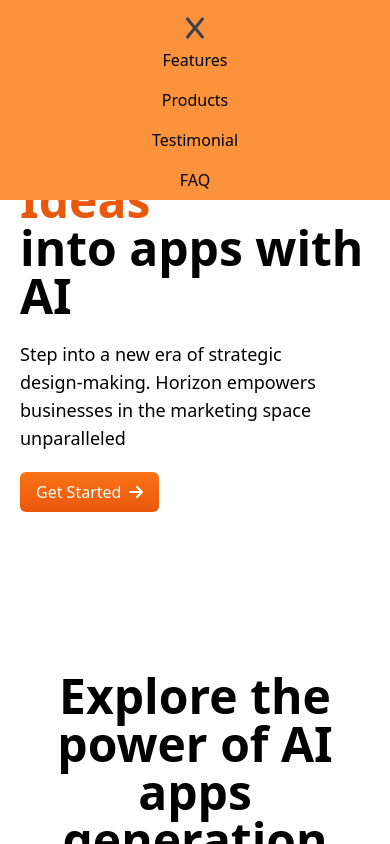
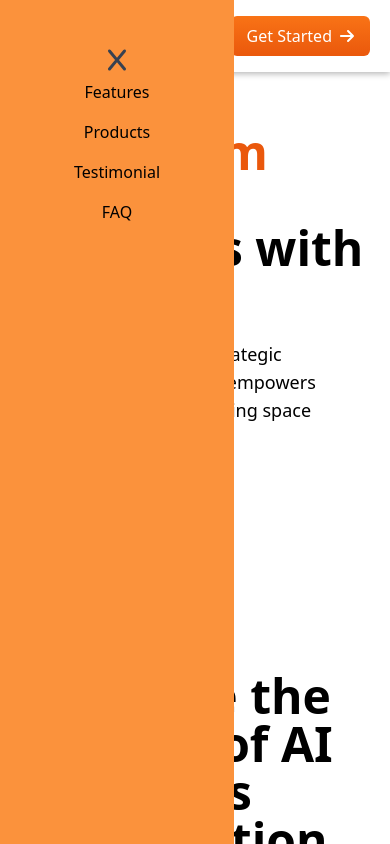
Before and after one commit to kedarlin/1811, a Next.js app: page / in a window 390 px wide. Both pictures are taken after a click on the icon 30 px from the left and 34 px from the top of the page. Shown: the top 844 px of the page. Built offline with nearby package versions, Linux system fonts and the light colour scheme.

Commit message:
added all components

```diff
--- a/src/components/Body.js
+++ b/src/components/Body.js
@@ -29,7 +29,7 @@
           Explore the power of AI apps generation
         </div>
         <div className='body-content-2-bottom text-xl mt-8 w-[100%] md:w-[80%]'>
-          Unlock the full potential of your tech stack with Horizon's intitutive and Unlock the full potential of you tech stack with GenAI's intitutive and
+          Unlock the full potential of your tech stack with Horizon&apos;s intitutive and Unlock the full potential of you tech stack with GenAI&apos;s intitutive and
         </div>
       </div>
 
@@ -42,7 +42,7 @@
             <span className='span text-orange-600'>Unleash</span> the power of AI with GenAI
           </div>
           <div className='body-content-3-left-desc w-[90%] text-lg mt-5'>
-            Stay ahead of the curve with out Dynamic Trend Analysis Feature. Unlock the full potential of your tech stack with Horizon's intitutive and Stay ahead of the curve with our Dynamic Trend Analysis feature. Unlock the full potential of your tech stack with Horizon's intitutive and
+            Stay ahead of the curve with out Dynamic Trend Analysis Feature. Unlock the full potential of your tech stack with Horizon&apos;s intitutive and Stay ahead of the curve with our Dynamic Trend Analysis feature. Unlock the full potential of your tech stack with Horizon&apos;s intitutive and
           </div>
         </div>
       </div>
@@ -53,7 +53,7 @@
             <span className='span text-orange-600'>Unleash</span> the power of AI with GenAI
           </div>
           <div className='body-content-4-left-desc w-[90%] text-lg mt-5'>
-            Stay ahead of the curve with out Dynamic Trend Analysis Feature. Unlock the full potential of your tech stack with Horizon's intitutive and Stay ahead of the curve with our Dynamic Trend Analysis feature. Unlock the full potential of your tech stack with Horizon's intitutive and
+            Stay ahead of the curve with out Dynamic Trend Analysis Feature. Unlock the full potential of your tech stack with Horizon&apos;s intitutive and Stay ahead of the curve with our Dynamic Trend Analysis feature. Unlock the full potential of your tech stack with Horizon&apos;s intitutive and
           </div>
         </div>
         <div className='body-content-4-right flex-1'>
@@ -70,7 +70,7 @@
             <span className='span text-orange-600'>Unleash</span> the power of AI with GenAI
           </div>
           <div className='body-content-5-left-desc w-[90%] text-lg mt-5'>
-            Stay ahead of the curve with out Dynamic Trend Analysis Feature. Unlock the full potential of your tech stack with Horizon's intitutive and Stay ahead of the curve with our Dynamic Trend Analysis feature. Unlock the full potential of your tech stack with Horizon's intitutive and
+            Stay ahead of the curve with out Dynamic Trend Analysis Feature. Unlock the full potential of your tech stack with Horizon&apos;s intitutive and Stay ahead of the curve with our Dynamic Trend Analysis feature. Unlock the full potential of your tech stack with Horizon&apos;s intitutive and
           </div>
         </div>
       </div>
--- a/src/components/Contact.js
+++ b/src/components/Contact.js
@@ -10,7 +10,7 @@
                 <span className='span text-orange-600'> big move</span>
             </div>
             <div className='content-content-1-left-desc w-[90%] md:w-[60%] text-lg mt-5'>
-                Experience the synergy of your favorite tools working seamlessly together, all powered by Horizon's cutting-edge AI analytics
+                Experience the synergy of your favorite tools working seamlessly together, all powered by Horizon&apos;s cutting-edge AI analytics
             </div>
             <div className='flex flex-col sm:flex-row items-center justify-center w-[100%] mt-8'>
                 <input className='content-input bg-gray-200 py-2 px-4 rounded-md w-[70%] sm:w-[40%] placeholder-gray-600' placeholder="youremail@gmail.com" type="email" name="email"/>
--- a/src/components/Navbar.js
+++ b/src/components/Navbar.js
@@ -15,9 +15,9 @@
                 <FontAwesomeIcon icon={faBars} className="text-gray-700 text-2xl cursor-pointer" onClick={toggleMenu} />
             </div>
             {showMenu && (
-                <div className='sm:hidden absolute top-0 left-0 w-full bg-orange-400'>
-                    <div className='flex flex-col items-center mt-4'>
-                    <FontAwesomeIcon icon={faX} className="text-gray-700 text-2xl cursor-pointer font-extrabold" onClick={toggleMenu}/>
+                <div className='sm:hidden fixed top-0 left-0 h-full bg-orange-400 z-10 w-[60%]'>
+                    <div className='flex flex-col items-center mt-12'>
+                        <FontAwesomeIcon icon={faX} className="text-gray-700 text-2xl cursor-pointer font-extrabold" onClick={toggleMenu}/>
                         <p className='p-2 cursor-pointer'>Features</p>
                         <p className='p-2 cursor-pointer'>Products</p>
                         <p className='p-2 cursor-pointer'>Testimonial</p>
```
